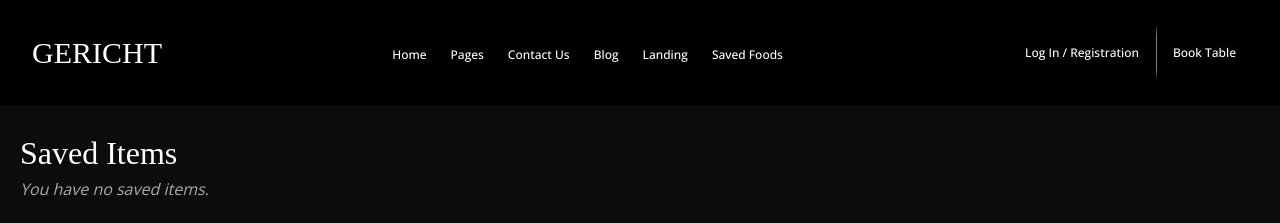
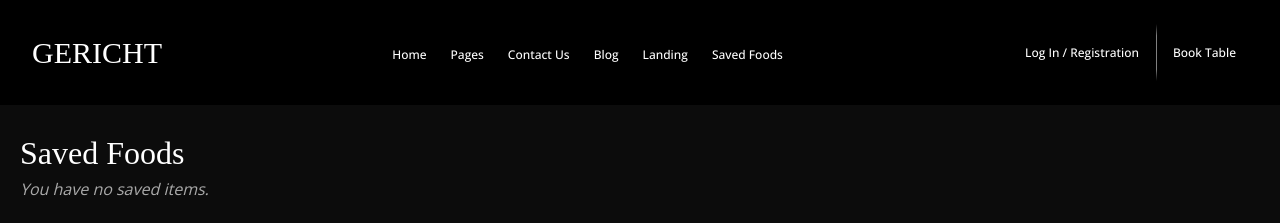
Before and after one commit to Nova-prospec/gericht-landing-page, a React (Vite) app: page /saved-foods in a window 1280 px wide. Shown: the top 223 px of the page. Built offline with nearby package versions, Linux system fonts and the light colour scheme; a web font is replaced by a local one.

Commit message:
Fix alt tags in some images

```diff
--- a/src/components/pages/homepage/HomePage.jsx
+++ b/src/components/pages/homepage/HomePage.jsx
@@ -41,7 +41,7 @@ const HomePage = () => {
                     </motion.button></Link>
                 </article>
                 <div>
-                    <img className="max-w-sm md:w-full" src="assets/hero-img.webp" alt="" />
+                    <img className="max-w-sm md:w-full" src="assets/hero-img.webp" alt="Hero Image" />
                 </div>
                 <motion.div className="flex flex-col items-center sm:hidden gap-1 absolute bottom-10 right-8">
                     <img src="assets/dark-green-line.svg" className="w-min" alt="" />
--- a/src/components/pages/saved-foods/SavedFoods.jsx
+++ b/src/components/pages/saved-foods/SavedFoods.jsx
@@ -20,7 +20,7 @@ const SavedFoods = ({cart, setCart}) => {
     if (cart.length == 0) {
         return (
             <section className="bg-primary-black py-6 px-5">
-                <h1 className="text-white font-cormorant text-[2rem]">Saved Items</h1>
+                <h1 className="text-white font-cormorant text-[2rem]">Saved Foods</h1>
                 <p className="text-primary-grey font-open-sans italic">You have no saved items.</p>
             </section>
         )
```
